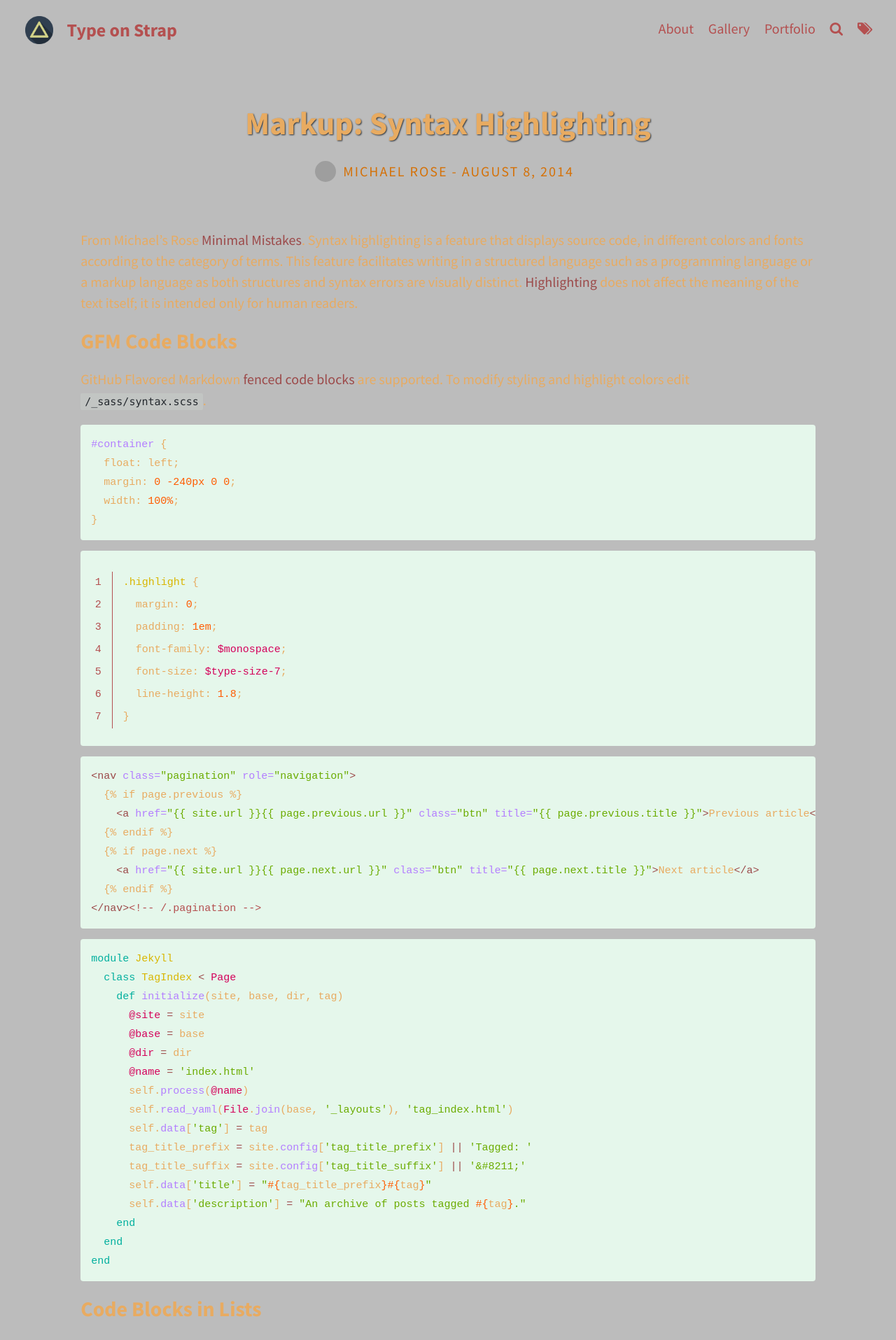
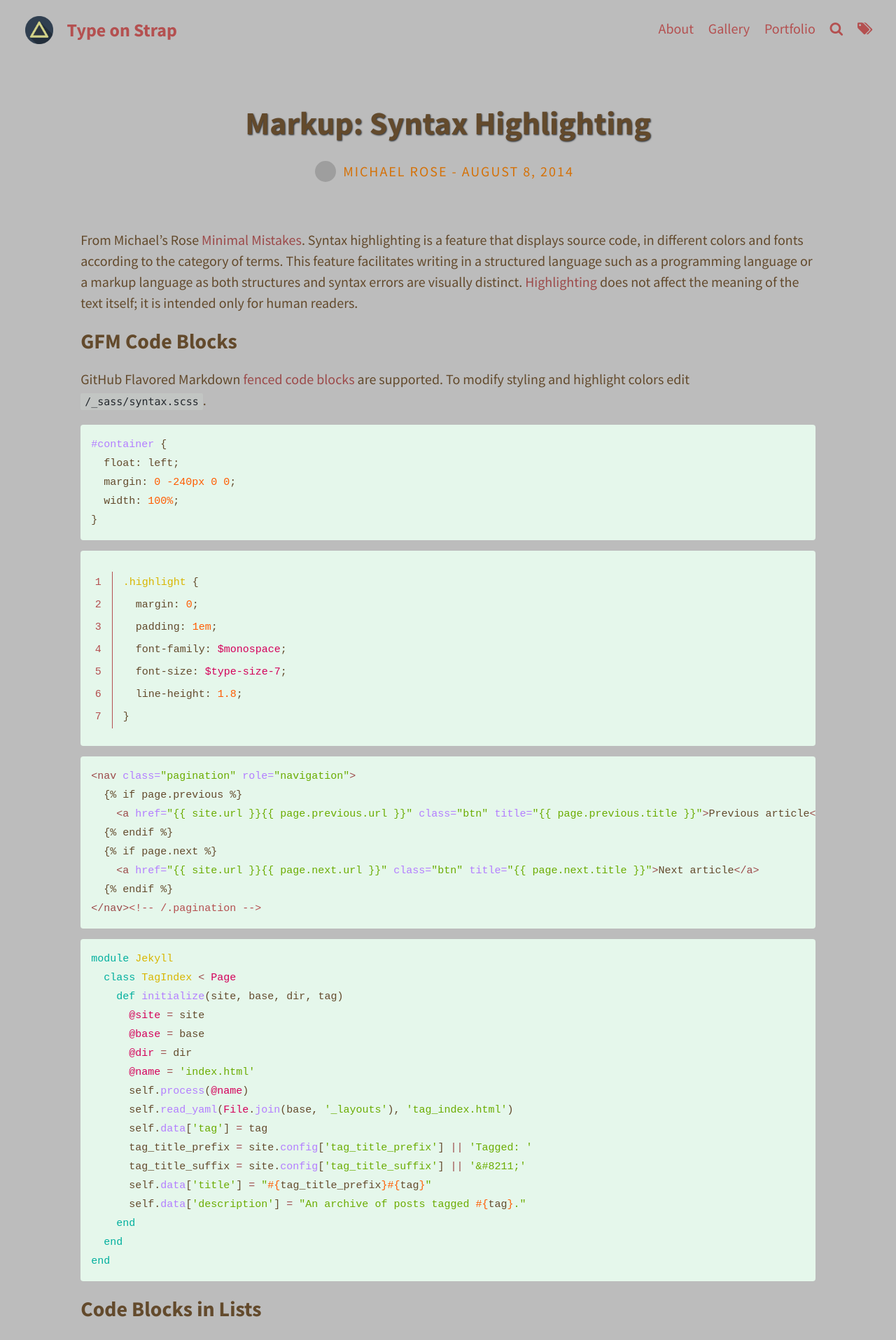
Before and after one commit to Interest420/Type-on-Strap, a Jekyll site: the page built from _posts/2014-08-08-Markup-Syntax-Highlighting.md, in a window 1280 px wide. Shown: the top 1915 px of the page at 70% size. Built offline with Jekyll 4.4.1, drawn with Linux system fonts in a browser that asks for light colours; grey boxes are pictures that could not be loaded.

Commit message:
Update _variables.scss

```diff
--- a/_sass/base/_variables.scss
+++ b/_sass/base/_variables.scss
@@ -30,7 +30,7 @@ $background-color: #BCBCBC;
 $border-color: rgba(132, 132, 132, 0.3); // rgba recommended if using feature images
 
 // Typography colours
-$text-color: #e8ab61; // main body text color
+$text-color: #634a2c; // main body text color
 $meta: #D57107; //lowest gray for accessible color
 $link-color: #9C4A4A; // when mousing over green text
 $selection-color: #3C7FBC; // visible when highlighting text
@@ -64,7 +64,7 @@ $base01: #444c56 !default; // Lighter Background (Used for status bars)
 $base02: #3C7FBC !default; // Selection Background
 $base03: #D57107 !default; // Comments, Invisibles, Line Highlighting
 $base04: #B45050 !default; // Dark Foreground (Used for status bars)
-$base05: #e8ab61 !default; // Default Foreground, Caret, Delimiters, Operators, Text Color?
+$base05: #634a2c !default; // Default Foreground, Caret, Delimiters, Operators, Text Color?
 $base06: #64B241 !default; // Light Foreground (Not often used)
 $base07: #8F8E8E !default; // Light Background (Not often used)
 $base08: #d40059 !default; // Variables, XML Tags, Markup Link Text, Markup Lists, Diff Deleted
```
